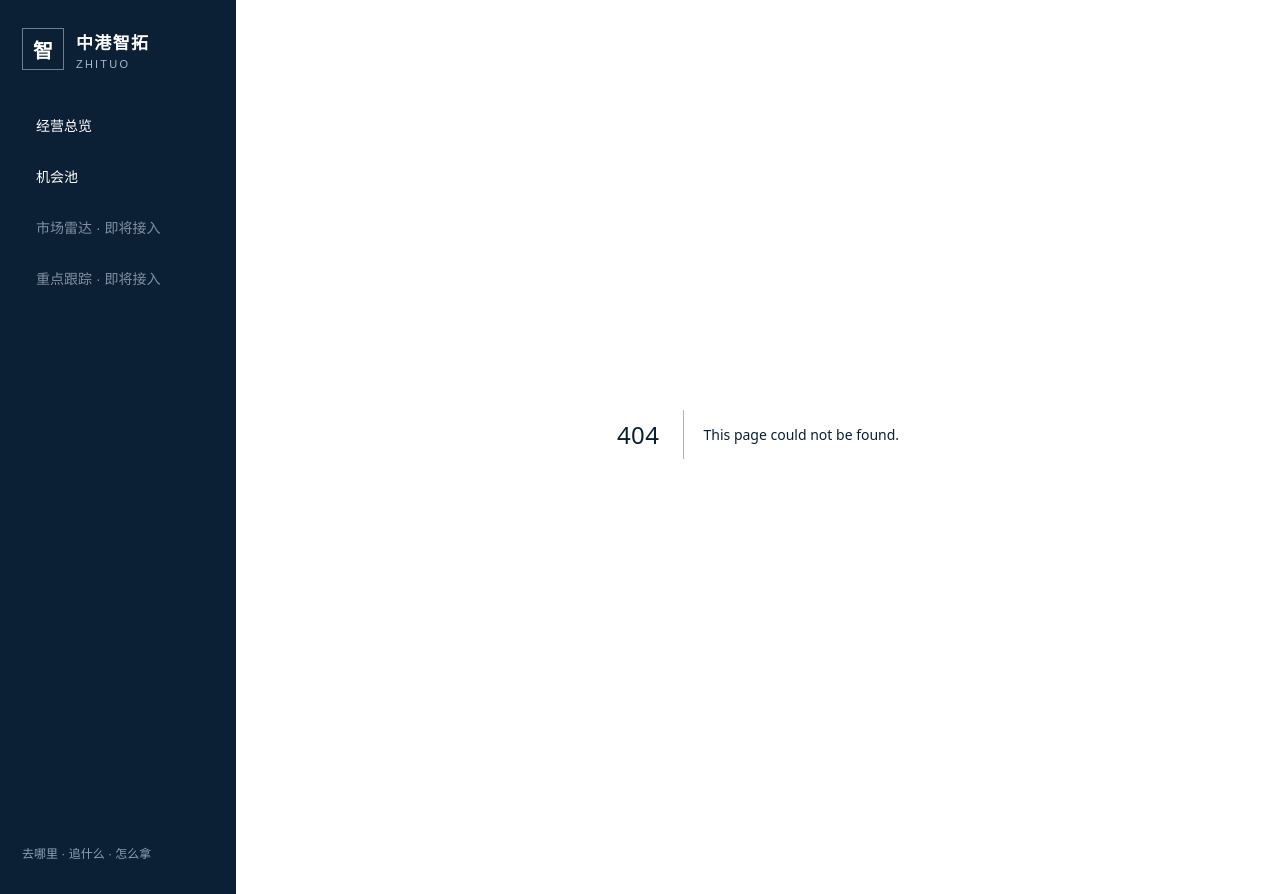
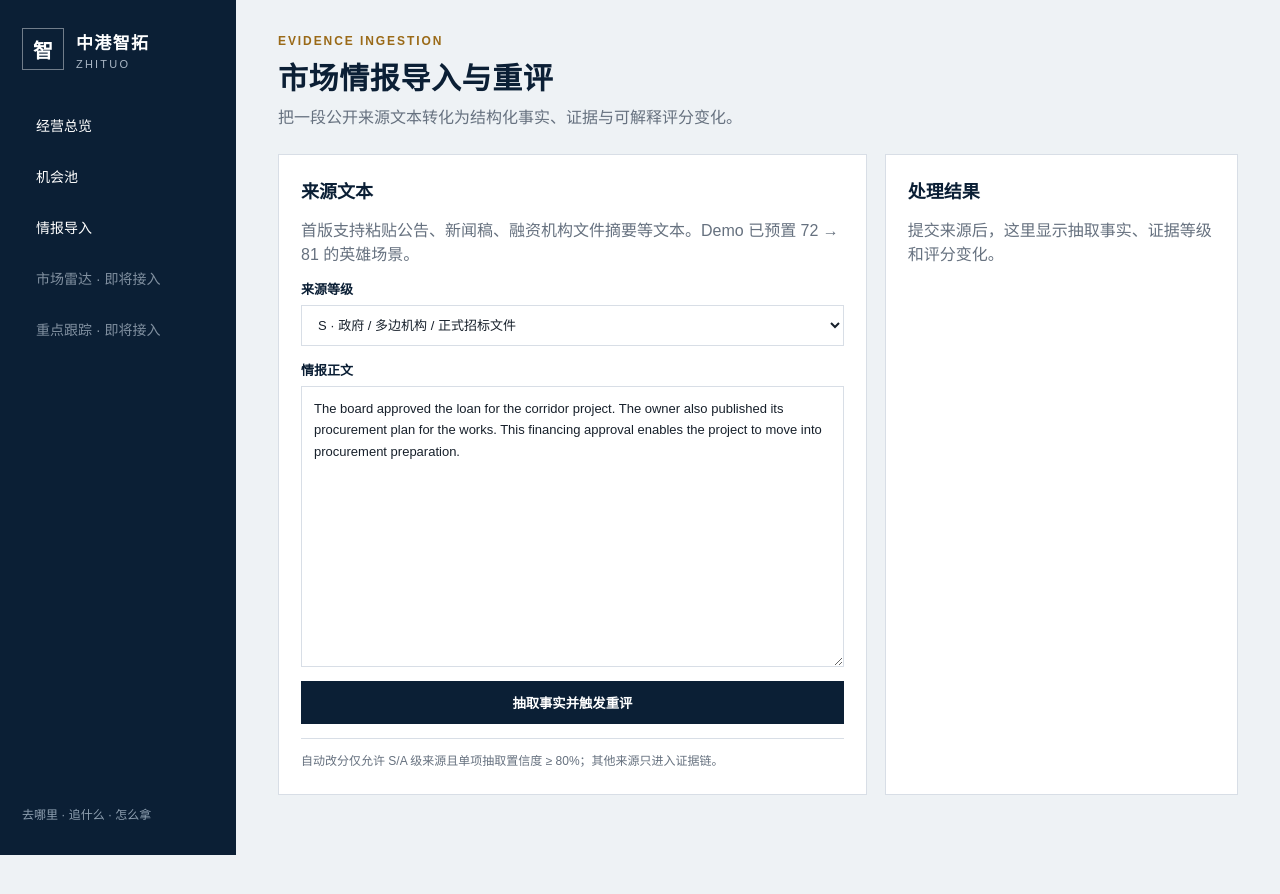
Before and after one commit to ruijin-bai/zhonggang-zhituo, a Next.js app in the folder apps/web/: page /intelligence in a window 1280 px wide. Before the commit this address had no page. After the commit the page ends 855 px from the top, so only its background shows below. Built offline with nearby package versions, Linux system fonts and the light colour scheme.

Commit message:
feat: add intelligence ingestion workbench

```diff
--- /dev/null
+++ b/apps/web/app/api/ingest/route.ts
@@ -0,0 +1,22 @@
+import { NextRequest, NextResponse } from "next/server";
+
+const API_BASE_URL = process.env.API_BASE_URL ?? "http://127.0.0.1:8000";
+
+export async function POST(request: NextRequest) {
+  try {
+    const body = await request.json();
+    const response = await fetch(`${API_BASE_URL}/api/sources/ingest`, {
+      method: "POST",
+      headers: { "Content-Type": "application/json" },
+      body: JSON.stringify(body),
+      cache: "no-store",
+    });
+    const payload = await response.json();
+    return NextResponse.json(payload, { status: response.status });
+  } catch {
+    return NextResponse.json(
+      { detail: "智拓 API 当前不可用，请先启动 apps/api 服务。" },
+      { status: 503 },
+    );
+  }
+}
--- a/apps/web/app/globals.css
+++ b/apps/web/app/globals.css
@@ -11,11 +11,9 @@
   --amber: #9a6a18;
   --red: #9b3d3d;
 }
-
 * { box-sizing: border-box; }
 html, body { margin: 0; padding: 0; background: #eef2f5; color: var(--ink); font-family: Arial, "Microsoft YaHei", sans-serif; }
 a { color: inherit; text-decoration: none; }
-
 .app-shell { min-height: 100vh; display: grid; grid-template-columns: 236px 1fr; }
 .sidebar { background: var(--navy); color: #fff; padding: 28px 22px; display: flex; flex-direction: column; gap: 34px; }
 .brand { display: flex; align-items: center; gap: 12px; }
@@ -28,26 +26,22 @@ nav a:hover { background: rgba(255,255,255,.06); border-left-color: var(--accent
 .nav-disabled { color: #8190a0; }
 .sidebar-foot { margin-top: auto; color: #8fa0b1; font-size: 12px; line-height: 1.8; }
 .main-content { padding: 34px 42px 60px; }
-
 .page-head { display: flex; align-items: end; justify-content: space-between; gap: 20px; margin-bottom: 26px; }
 .eyebrow { color: var(--amber); font-size: 12px; letter-spacing: .16em; font-weight: 700; text-transform: uppercase; }
 h1 { margin: 6px 0 6px; font-size: 30px; font-weight: 650; letter-spacing: .02em; color: var(--navy); }
 h2 { color: var(--navy); margin: 0 0 14px; font-size: 18px; }
 p { line-height: 1.7; }
 .muted { color: var(--muted); }
-
 .kpi-grid { display: grid; grid-template-columns: repeat(4, minmax(0, 1fr)); gap: 16px; margin-bottom: 20px; }
 .card { background: var(--white); border: 1px solid var(--line); padding: 20px; }
 .kpi-label { color: var(--muted); font-size: 13px; }
 .kpi-value { margin-top: 10px; color: var(--navy); font-size: 28px; font-weight: 700; }
 .kpi-note { margin-top: 6px; color: var(--muted); font-size: 12px; }
-
 .grid-2 { display: grid; grid-template-columns: 1.45fr 1fr; gap: 18px; }
 .stack { display: grid; gap: 14px; }
 .section { background: #fff; border: 1px solid var(--line); padding: 22px; }
 .section-head { display: flex; justify-content: space-between; align-items: center; margin-bottom: 14px; }
 .section-head a { color: var(--navy-2); font-size: 13px; font-weight: 700; }
-
 .table { width: 100%; border-collapse: collapse; }
 .table th { text-align: left; color: var(--muted); font-size: 12px; font-weight: 600; padding: 10px 8px; border-bottom: 1px solid var(--line); }
 .table td { padding: 13px 8px; border-bottom: 1px solid #edf0f3; font-size: 14px; vertical-align: middle; }
@@ -57,14 +51,12 @@ p { line-height: 1.7; }
 .badge-a { color: var(--green); border-color: #9fc2b3; }
 .badge-b { color: var(--amber); border-color: #d8c08f; }
 .badge-c { color: var(--red); border-color: #d8aaaa; }
-
 .hero-opportunity { border-left: 3px solid var(--accent); }
 .hero-score { display: flex; gap: 20px; align-items: center; margin: 18px 0; }
 .score-big { font-size: 44px; color: var(--navy); font-weight: 700; line-height: 1; }
 .delta { color: var(--green); font-weight: 700; }
 .flow { display: flex; gap: 8px; flex-wrap: wrap; align-items: center; color: var(--muted); font-size: 13px; }
 .flow strong { color: var(--navy); }
-
 .detail-grid { display: grid; grid-template-columns: 1.25fr .75fr; gap: 18px; }
 .score-list { display: grid; gap: 11px; }
 .score-row { display: grid; grid-template-columns: 1fr 52px; align-items: center; gap: 12px; }
@@ -76,7 +68,20 @@ p { line-height: 1.7; }
 .timeline { border-left: 1px solid var(--line); margin-left: 5px; padding-left: 18px; display: grid; gap: 18px; }
 .timeline strong { color: var(--navy); }
 .action-list { margin: 0; padding-left: 20px; line-height: 1.9; }
-
+.form-field { display: grid; gap: 7px; color: var(--navy); font-size: 13px; font-weight: 700; }
+.form-field select, .form-field textarea { width: 100%; border: 1px solid var(--line); background: #fff; color: var(--ink); padding: 11px 12px; font: inherit; font-weight: 400; outline: none; }
+.form-field textarea { resize: vertical; line-height: 1.65; }
+.form-field select:focus, .form-field textarea:focus { border-color: var(--navy-2); }
+.primary-button { border: 0; background: var(--navy); color: #fff; padding: 12px 18px; font-weight: 700; cursor: pointer; }
+.primary-button:disabled { opacity: .55; cursor: default; }
+.policy-note { border-top: 1px solid var(--line); padding-top: 12px; color: var(--muted); font-size: 12px; line-height: 1.7; }
+.error-box { border: 1px solid #d8aaaa; color: var(--red); padding: 12px; background: #fffafa; }
+.score-change-box { display: grid; grid-template-columns: 1fr auto 1fr; gap: 14px; align-items: center; border-top: 1px solid var(--line); border-bottom: 1px solid var(--line); padding: 16px 0; }
+.score-change-box > div:not(.change-arrow) { display: grid; gap: 6px; }
+.score-change-box span { color: var(--muted); font-size: 12px; }
+.score-change-box strong { font-size: 24px; color: var(--navy); }
+.change-arrow { color: var(--amber); font-size: 20px; }
+.quote { font-size: 13px; line-height: 1.7; }
 @media (max-width: 980px) {
   .app-shell { grid-template-columns: 1fr; }
   .sidebar { display: none; }
--- /dev/null
+++ b/apps/web/app/intelligence/page.tsx
@@ -0,0 +1,16 @@
+import IntelligenceWorkbench from "./workbench";
+
+export default function IntelligencePage() {
+  return (
+    <>
+      <header className="page-head">
+        <div>
+          <div className="eyebrow">Evidence Ingestion</div>
+          <h1>市场情报导入与重评</h1>
+          <div className="muted">把一段公开来源文本转化为结构化事实、证据与可解释评分变化。</div>
+        </div>
+      </header>
+      <IntelligenceWorkbench />
+    </>
+  );
+}
--- /dev/null
+++ b/apps/web/app/intelligence/workbench.tsx
@@ -0,0 +1,128 @@
+"use client";
+
+import { FormEvent, useState } from "react";
+
+type Fact = {
+  field_name: string;
+  value: string;
+  score_hint: number | null;
+  evidence_quote: string;
+  confidence: number;
+};
+
+type Result = {
+  persisted: boolean;
+  extraction_mode: "ai" | "deterministic";
+  extraction: { summary: string; facts: Fact[] };
+  score_before?: number;
+  score_after?: number;
+  grade_before?: string;
+  grade_after?: string;
+  decision_after?: string;
+  applied_fields: string[];
+  note: string;
+};
+
+const heroText = "The board approved the loan for the corridor project. The owner also published its procurement plan for the works. This financing approval enables the project to move into procurement preparation.";
+
+export default function IntelligenceWorkbench() {
+  const [text, setText] = useState(heroText);
+  const [sourceRank, setSourceRank] = useState("S");
+  const [result, setResult] = useState<Result | null>(null);
+  const [error, setError] = useState("");
+  const [loading, setLoading] = useState(false);
+
+  async function submit(event: FormEvent<HTMLFormElement>) {
+    event.preventDefault();
+    setLoading(true);
+    setError("");
+    setResult(null);
+    try {
+      const response = await fetch("/api/ingest", {
+        method: "POST",
+        headers: { "Content-Type": "application/json" },
+        body: JSON.stringify({
+          opportunity_id: "west-africa-port-access-corridor",
+          title: "融资与采购状态更新（工程化演示）",
+          publisher: "权威来源示范",
+          published_at: "2026-08-23",
+          source_rank: sourceRank,
+          text,
+          use_ai: true,
+          is_demo: true,
+        }),
+      });
+      const payload = await response.json();
+      if (!response.ok) throw new Error(payload.detail ?? "情报处理失败");
+      setResult(payload);
+    } catch (err) {
+      setError(err instanceof Error ? err.message : "情报处理失败");
+    } finally {
+      setLoading(false);
+    }
+  }
+
+  return (
+    <div className="detail-grid">
+      <form className="section stack" onSubmit={submit}>
+        <div>
+          <h2>来源文本</h2>
+          <div className="muted">首版支持粘贴公告、新闻稿、融资机构文件摘要等文本。Demo 已预置 72 → 81 的英雄场景。</div>
+        </div>
+        <label className="form-field">
+          <span>来源等级</span>
+          <select value={sourceRank} onChange={(event) => setSourceRank(event.target.value)}>
+            <option value="S">S · 政府 / 多边机构 / 正式招标文件</option>
+            <option value="A">A · 业主官网 / 正式公告</option>
+            <option value="B">B · 权威财经 / 行业媒体</option>
+            <option value="C">C · 一般媒体</option>
+            <option value="D">D · 未核实转载 / 社交来源</option>
+          </select>
+        </label>
+        <label className="form-field">
+          <span>情报正文</span>
+          <textarea value={text} onChange={(event) => setText(event.target.value)} rows={12} />
+        </label>
+        <button className="primary-button" type="submit" disabled={loading}>
+          {loading ? "正在抽取与重评…" : "抽取事实并触发重评"}
+        </button>
+        <div className="policy-note">自动改分仅允许 S/A 级来源且单项抽取置信度 ≥ 80%；其他来源只进入证据链。</div>
+      </form>
+
+      <div className="stack">
+        <section className="section">
+          <h2>处理结果</h2>
+          {!result && !error && <div className="muted">提交来源后，这里显示抽取事实、证据等级和评分变化。</div>}
+          {error && <div className="error-box">{error}</div>}
+          {result && (
+            <div className="stack">
+              <div className="flow"><strong>{result.extraction_mode === "ai" ? "AI Structured Output" : "确定性规则"}</strong> → Evidence → Scoring → Snapshot</div>
+              <p>{result.extraction.summary}</p>
+              {result.score_before !== undefined && result.score_after !== undefined && (
+                <div className="score-change-box">
+                  <div><span>重评前</span><strong>{result.score_before} / {result.grade_before}</strong></div>
+                  <div className="change-arrow">→</div>
+                  <div><span>重评后</span><strong>{result.score_after} / {result.grade_after}</strong></div>
+                </div>
+              )}
+              <div><strong>系统说明</strong><p className="muted">{result.note}</p></div>
+            </div>
+          )}
+        </section>
+
+        {result?.extraction.facts.length ? (
+          <section className="section">
+            <h2>抽取事实与证据</h2>
+            {result.extraction.facts.map((fact) => (
+              <div className="evidence" key={`${fact.field_name}-${fact.value}`}>
+                <div><span className="source-rank">{Math.round(fact.confidence * 100)}% 置信</span><strong>{fact.field_name}</strong></div>
+                <div style={{ marginTop: 7 }}>{fact.value}{fact.score_hint !== null ? ` · 建议分 ${fact.score_hint}` : ""}</div>
+                <div className="muted quote" style={{ marginTop: 7 }}>“{fact.evidence_quote}”</div>
+              </div>
+            ))}
+          </section>
+        ) : null}
+      </div>
+    </div>
+  );
+}
--- a/apps/web/app/layout.tsx
+++ b/apps/web/app/layout.tsx
@@ -23,6 +23,7 @@ export default function RootLayout({ children }: Readonly<{ children: React.Reac
             <nav>
               <Link href="/">经营总览</Link>
               <Link href="/opportunities">机会池</Link>
+              <Link href="/intelligence">情报导入</Link>
               <span className="nav-disabled">市场雷达 · 即将接入</span>
               <span className="nav-disabled">重点跟踪 · 即将接入</span>
             </nav>
```
Also changed, not shown: 1 other file (tests, documents, lock files or other folders).
